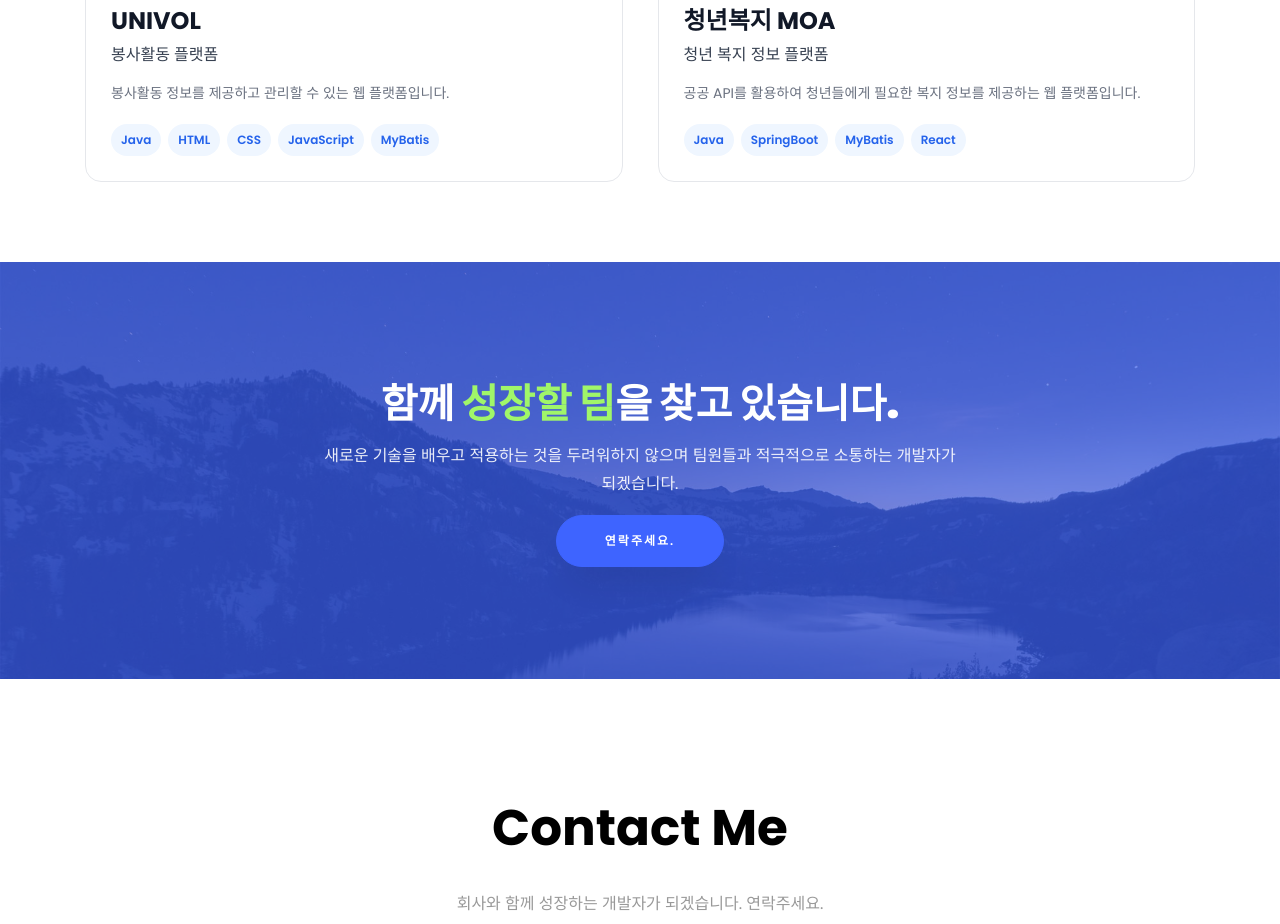
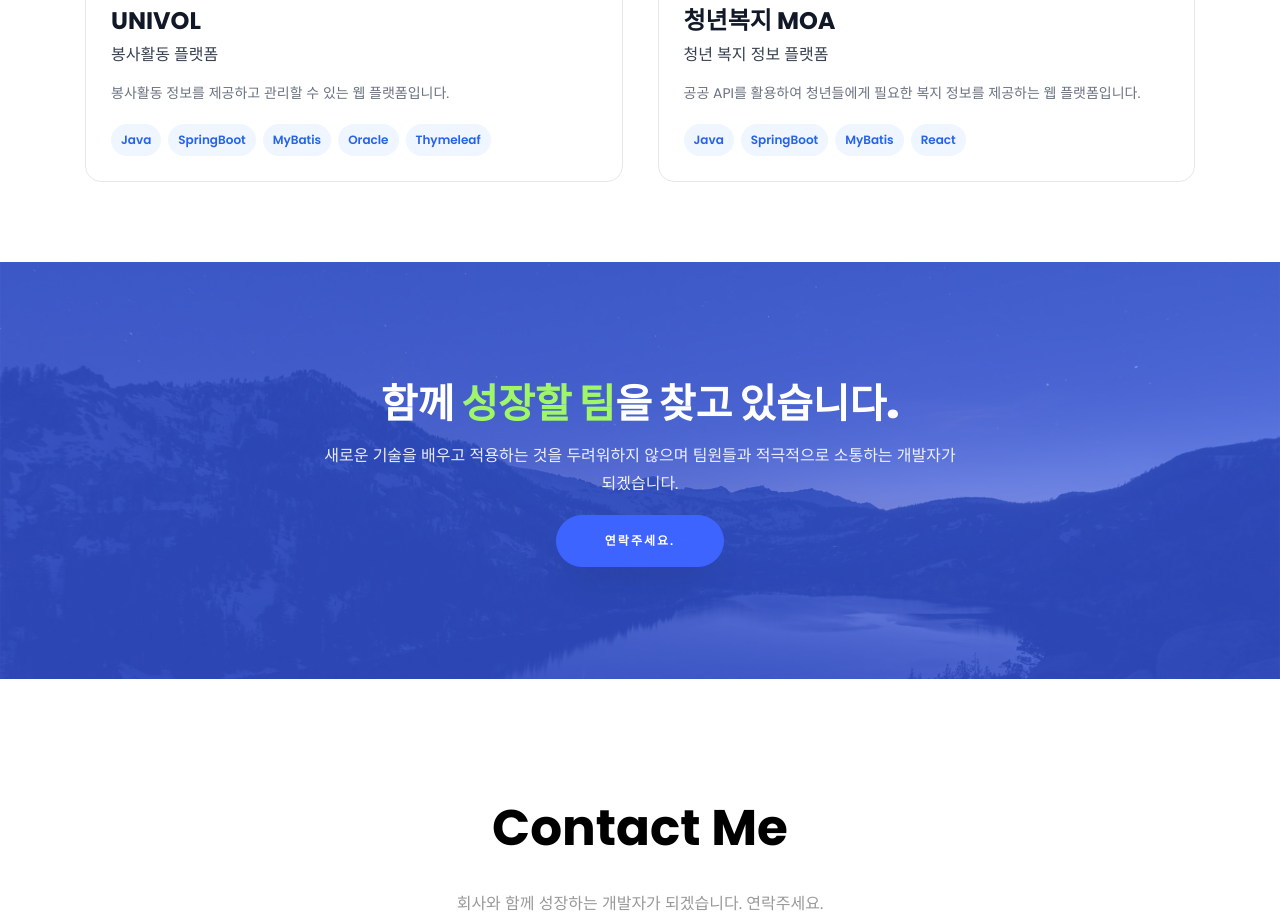
Before and after one commit to wjdguswhd/portfolio, a plain HTML site: page index.html in a window 1280 px wide. Shown: the part 3319-4243 px from the top of the page. Drawn offline with Linux system fonts and the light colour scheme; files whose address does not match are found by name.

Commit message:
Update index.html

```diff
--- a/index.html
+++ b/index.html
@@ -339,13 +339,13 @@
                     웹 플랫폼입니다.
                 </p>
 
-                <div class="project-stack">
-                    <span>Java</span>
-                    <span>HTML</span>
-                    <span>CSS</span>
-                    <span>JavaScript</span>
-					<span>MyBatis</span>
-                </div>
+              <div class="project-stack">
+				    <span>Java</span>
+				    <span>SpringBoot</span>
+				    <span>MyBatis</span>
+				    <span>Oracle</span>
+				    <span>Thymeleaf</span>
+				</div>
 
             </div>
         </div>
@@ -419,7 +419,7 @@
             <div>
                 <strong>기술 스택</strong>
                 <p>
-					Java,HTML,CSS,JavaScript,MyBatis,Thymeleaf
+					Java, Spring Boot, Spring Security, MyBatis, Thymeleaf, Oracle, HTML, CSS, JavaScript
                 </p>
             </div>
 
@@ -496,7 +496,7 @@
             <div>
                 <strong>기술 스택</strong>
                 <p>
-                    Java,SpringBoot,MyBatis,React
+                    Java, Spring Boot, MyBatis, Oracle, React, Vite
                 </p>
             </div>
 
```
